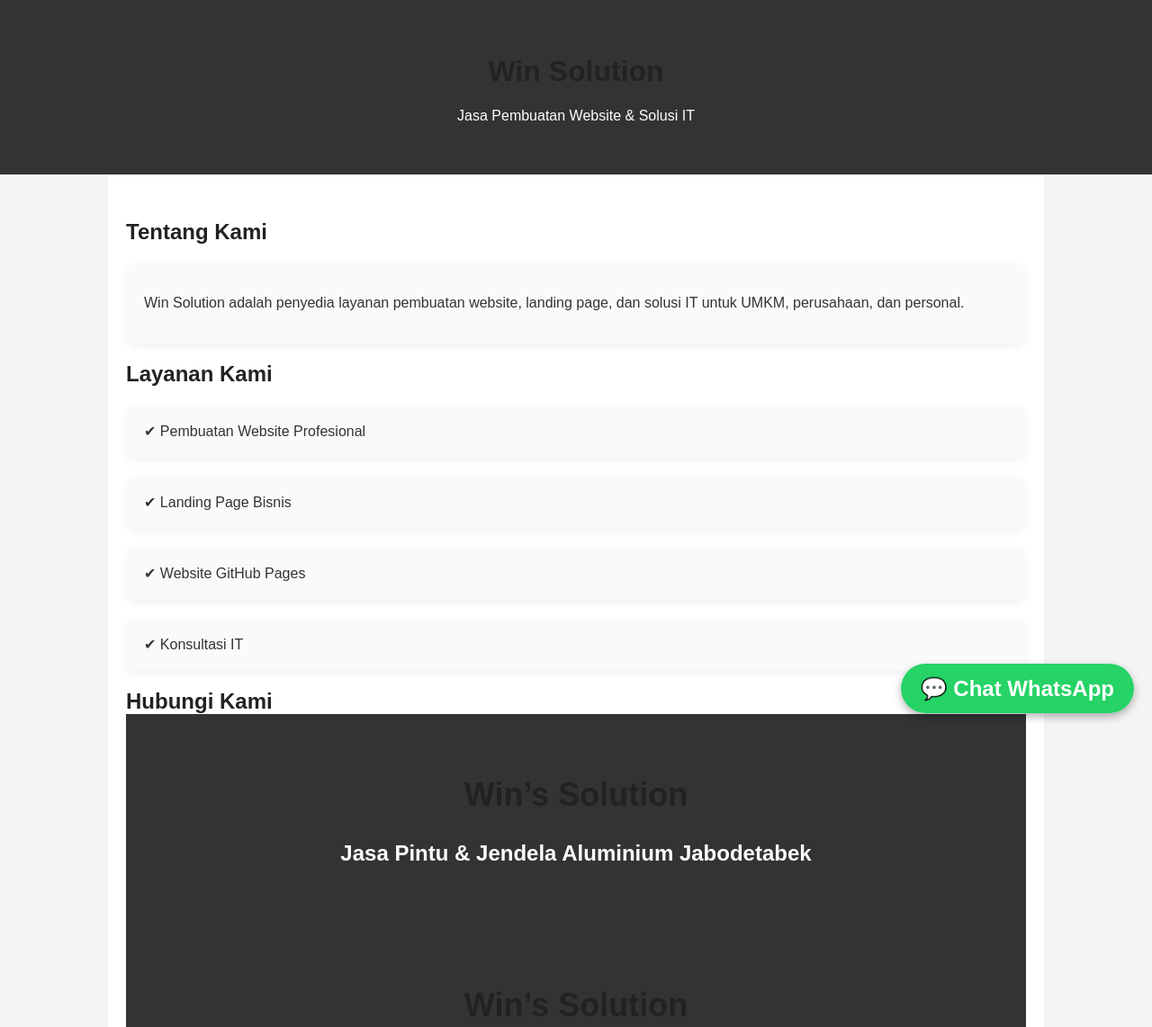
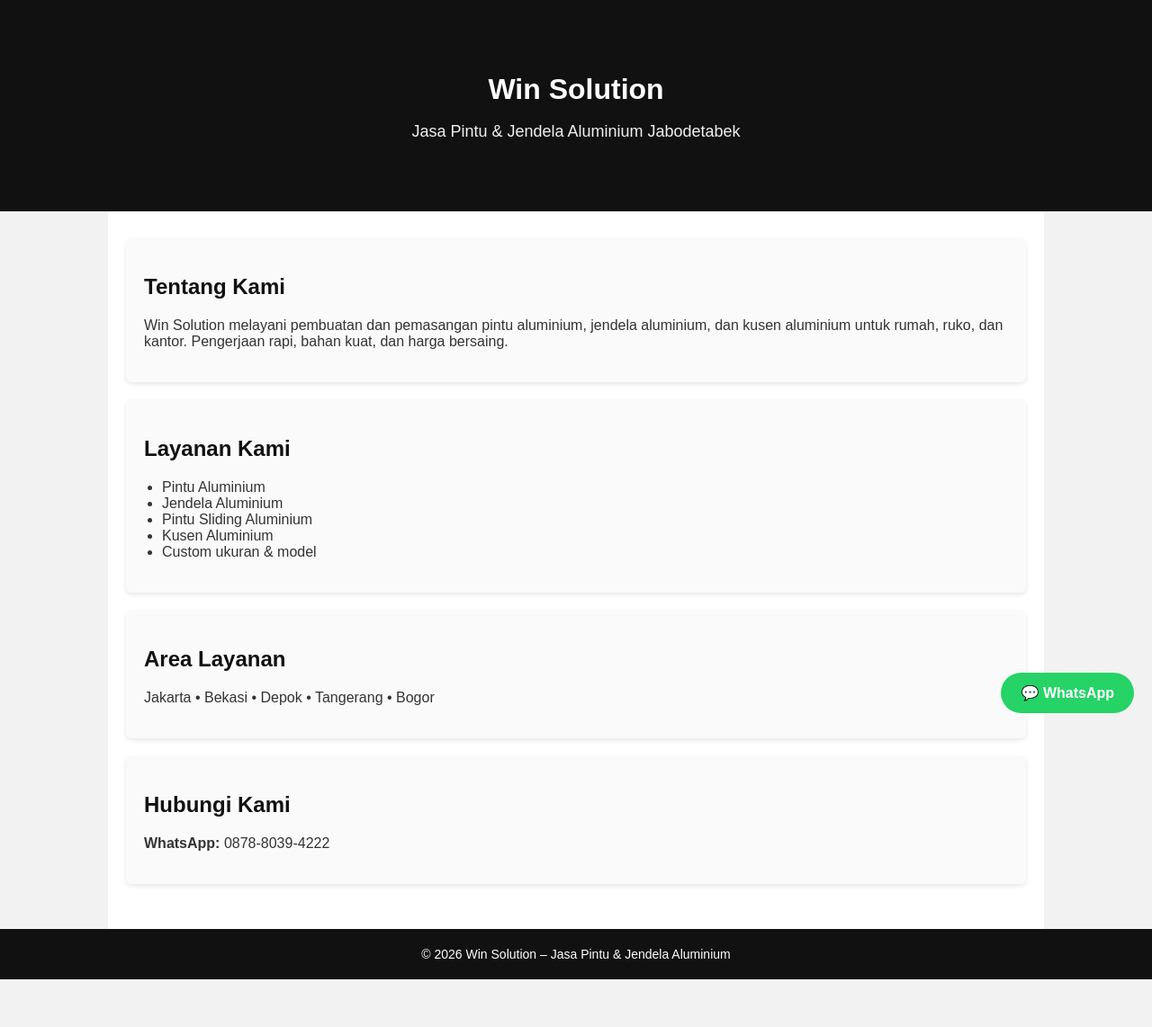
Before and after one commit to winardyhenggono100-beep/win-solution, a plain HTML site: page index.html in a window 1280 px wide. Shown: the top 1142 px of the page at 90% size. After the commit the page ends 1089 px from the top, so only its background shows below. Drawn offline with Linux system fonts and the light colour scheme.

Commit message:
Add files via upload

```diff
--- a/index.html
+++ b/index.html
@@ -1,77 +1,73 @@
-<!DOCTYPE html>
-<html lang="id">
-<head>
-    <meta charset="UTF-8">
-    <meta name="viewport" content="width=device-width, initial-scale=1.0">
-    <title>Win’s Solution | Pintu & Jendela Aluminium Jabodetabek</title>
-    <meta name="description" content="Win’s Solution melayani pembuatan pintu dan jendela aluminium custom di Jakarta, Bekasi, Depok, Tangerang, dan Bogor.">
-    <style>
-        body { margin:0; font-family:Arial; background:#f2f2f2; color:#333; }
-        header { background:#555; color:#fff; padding:25px; text-align:center; }
-        section { max-width:1000px; margin:auto; padding:30px 20px; }
-        .box { background:#fff; padding:20px; margin-bottom:20px; border-radius:6px; }
-        ul { padding-left:20px; }
-        .gallery { display:grid; grid-template-columns:repeat(auto-fit,minmax(150px,1fr)); gap:15px; }
-        .gallery img { width:100%; border-radius:5px; }
-        .cta { text-align:center; margin:40px 0; }
-        .cta a { background:#25D366; color:white; padding:15px 25px; text-decoration:none; font-size:18px; border-radius:5px; }
-        footer { background:#444; color:#fff; text-align:center; padding:20px; font-size:14px; }
-    </style>
 <!DOCTYPE html>
 <html lang="id">
 <head>
   <meta charset="UTF-8">
-  <title>Win Solution - Jasa Website & IT</title>
+
+  <title>Jasa Pintu & Jendela Aluminium Jabodetabek | Win Solution</title>
+
   <meta name="viewport" content="width=device-width, initial-scale=1.0">
-  <meta name="description" content="Win Solution melayani pembuatan website, landing page, dan solusi IT profesional.">
+
+  <meta name="description" content="Jasa pembuatan dan pemasangan pintu serta jendela aluminium Jabodetabek. Melayani Jakarta, Bekasi, Depok, Tangerang, Bogor. Hubungi 087880394222">
+
   <style>
     body {
       margin: 0;
-      font-family: Arial, Helvetica, sans-serif;
-      background: #f4f4f4;
+      font-family: Arial, sans-serif;
+      background: #f2f2f2;
+      color: #333;
     }
     header {
-      background: #1f2937;
-      color: white;
-      padding: 40px 20px;
+      background: #111;
+      color: #fff;
+      padding: 60px 20px;
       text-align: center;
     }
+    header h1 {
+      font-size: 32px;
+      margin-bottom: 10px;
+    }
+    header p {
+      font-size: 18px;
+      color: #f1f1f1;
+    }
     section {
-      padding: 40px 20px;
-      max-width: 900px;
+      max-width: 1000px;
       margin: auto;
-      background: white;
+      background: #fff;
+      padding: 30px 20px;
+    }
+    .box {
+      background: #fafafa;
+      padding: 20px;
+      margin-bottom: 20px;
+      border-radius: 6px;
+      box-shadow: 0 2px 5px rgba(0,0,0,0.1);
     }
     h2 {
-      color: #1f2937;
+      color: #111;
     }
-    .card {
-      background: #f9fafb;
-      padding: 20px;
-      border-radius: 10px;
-      margin-bottom: 20px;
-      box-shadow: 0 4px 8px rgba(0,0,0,0.05);
+    ul {
+      padding-left: 20px;
     }
     footer {
-      background: #1f2937;
-      color: white;
+      background: #111;
+      color: #fff;
       text-align: center;
       padding: 20px;
+      font-size: 14px;
     }
-    .wa-button {
+    .wa {
       position: fixed;
       bottom: 20px;
       right: 20px;
-      z-index: 9999;
     }
-    .wa-button a {
+    .wa a {
       background: #25D366;
-      color: white;
+      color: #fff;
       padding: 14px 22px;
       border-radius: 50px;
       text-decoration: none;
       font-weight: bold;
-      box-shadow: 0 4px 10px rgba(0,0,0,0.3);
     }
   </style>
 </head>
@@ -80,189 +76,16 @@
 
 <header>
   <h1>Win Solution</h1>
-  <p>Jasa Pembuatan Website & Solusi IT</p>
-</header>
-
-<section>
-  <h2>Tentang Kami</h2>
-  <div class="card">
-    <p>
-      Win Solution adalah penyedia layanan pembuatan website, landing page,
-      dan solusi IT untuk UMKM, perusahaan, dan personal.
-    </p>
-  </div>
-
-  <h2>Layanan Kami</h2>
-  <div class="card">✔ Pembuatan Website Profesional</div>
-  <div class="card">✔ Landing Page Bisnis</div>
-  <div class="card">✔ Website GitHub Pages</div>
-  <div class="card">✔ Konsultasi IT</div>
-
-  <h2>Hubungi Kami</h
-<!DOCTYPE html>
-<html lang="id">
-<head>
-  <meta charset="UTF-8">
-  <title>Jasa Pintu & Jendela Aluminium Jabodetabek | Win’s Solution</title>
-
-  <meta name="viewport" content="width=device-width, initial-scale=1.0">
-
-  <!-- SEO DESCRIPTION -->
-  <meta name="description" content="Win’s Solution melayani jasa pembuatan pintu dan jendela aluminium untuk Jakarta, Bekasi, Depok, Tangerang, dan Bogor. Rapi, kuat, dan harga bersaing.">
-
-  <!-- SEO KEYWORDS -->
-  <meta name="keywords" content="pintu aluminium jakarta, jendela aluminium bekasi, kusen aluminium depok, pintu sliding tangerang, jendela aluminium bogor">
-
-  <style>
-    body {
-      margin: 0;
-      font-family: Arial, Helvetica, sans-serif;
-      background: #f4f4f4;
-      color: #333;
-    }
-    header {
-      background: #555;
-      color: white;
-      padding: 40px 20px;
-      text-align: center;
-    }
-    section {
-      max-width: 1000px;
-      margin: auto;
-      background: white;
-      padding: 30px 20px;
-    }
-    h1, h2 {
-      color: #444;
-    }
-    .box {
-      background: #fafafa;
-      padding: 20px;
-      margin-bottom: 20px;
-      border-radius: 8px;
-      box-shadow: 0 2px 6px rgba(0,0,0,0.08);
-    }
-    ul {
-      padding-left: 20px;
-    }
-    footer {
-      background: #444;
-      color: white;
-      text-align: center;
-      padding: 20px;
-      font-size: 14px;
-    }
-    .wa-float {
-      position: fixed;
-      bottom: 20px;
-      right: 20px;
-      z-index: 9999;
-    }
-    .wa-float a {
-      background: #25D366;
-      color: white;
-      padding: 14px 22px;
-      border-radius: 50px;
-      text-decoration: none;
-      font-weight: bold;
-      box-shadow: 0 4px 10px rgba(0,0,0,0.3);
-    }
-  </style>
-</head>
-
-<body>
-
-<header>
-  <h1>Win’s Solution</h1>
-  <p>Jasa Pintu & Jendela Aluminium Jabodetabek</p>
-</header>
-<!DOCTYPE html>
-<html lang="id">
-<head>
-  <meta charset="UTF-8">
-
-  <title>Jasa Pintu & Jendela Aluminium Jabodetabek | Win’s Solution</title>
-
-  <meta name="viewport" content="width=device-width, initial-scale=1.0">
-
-  <meta name="description" content="Win’s Solution melayani pembuatan dan pemasangan pintu serta jendela aluminium di Jakarta, Bekasi, Depok, Tangerang, dan Bogor. Rapi, kuat, dan harga bersaing. Hubungi 087880394222">
-
-  <meta name="keywords" content="pintu aluminium jakarta, jendela aluminium bekasi, kusen aluminium depok, pintu sliding tangerang, jasa aluminium bogor">
-
-  <style>
-    body {
-      margin: 0;
-      font-family: Arial, sans-serif;
-      background: #f4f4f4;
-      color: #333;
-    }
-    header {
-      background: #333;
-      color: #fff;
-      padding: 40px 20px;
-      text-align: center;
-    }
-    section {
-      max-width: 1000px;
-      margin: auto;
-      background: #fff;
-      padding: 30px 20px;
-    }
-    h1, h2 {
-      color: #222;
-    }
-    .box {
-      background: #fafafa;
-      padding: 20px;
-      margin-bottom: 20px;
-      border-radius: 8px;
-      box-shadow: 0 2px 6px rgba(0,0,0,0.08);
-    }
-    ul {
-      padding-left: 20px;
-    }
-    footer {
-      background: #333;
-      color: white;
-      text-align: center;
-      padding: 20px;
-      font-size: 14px;
-    }
-    .wa {
-      position: fixed;
-      bottom: 20px;
-      right: 20px;
-      z-index: 9999;
-    }
-    .wa a {
-      background: #25D366;
-      color: white;
-      padding: 14px 22px;
-      border-radius: 50px;
-      text-decoration: none;
-      font-weight: bold;
-      box-shadow: 0 4px 10px rgba(0,0,0,0.3);
-    }
-  </style>
-</head>
-
-<body>
-
-<header>
-  <h1>Win’s Solution</h1>
   <p>Jasa Pintu & Jendela Aluminium Jabodetabek</p>
 </header>
 
 <section>
 
   <div class="box">
-    <h2>Spesialis Aluminium</h2>
+    <h2>Tentang Kami</h2>
     <p>
-      Win’s Solution melayani pembuatan dan pemasangan
-      pintu aluminium, jendela aluminium, dan kusen aluminium
-      untuk rumah, ruko, kantor, dan bangunan lainnya.
-    </p>
-    <p>
+      Win Solution melayani pembuatan dan pemasangan pintu aluminium,
+      jendela aluminium, dan kusen aluminium untuk rumah, ruko, dan kantor.
       Pengerjaan rapi, bahan kuat, dan harga bersaing.
     </p>
   </div>
@@ -279,32 +102,25 @@
   </div>
 
   <div class="box">
-    <h2>Melayani Area</h2>
+    <h2>Area Layanan</h2>
     <p>
-      Jakarta • Bekasi • Depok • Tangerang • Bogor <br>
-      (Jabodetabek)
+      Jakarta • Bekasi • Depok • Tangerang • Bogor
     </p>
   </div>
 
   <div class="box">
     <h2>Hubungi Kami</h2>
-    <p>
-      Konsultasi & survey GRATIS.<br>
-      Hubungi kami melalui WhatsApp:
-    </p>
-    <p><b>0878-8039-4222</b></p>
+    <p><b>WhatsApp:</b> 0878-8039-4222</p>
   </div>
 
 </section>
 
 <footer>
-  © 2026 Win’s Solution – Jasa Pintu & Jendela Aluminium Jabodetabek
+  © 2026 Win Solution – Jasa Pintu & Jendela Aluminium
 </footer>
 
 <div class="wa">
-  <a href="https://wa.me/6287880394222" target="_blank">
-    💬 Chat WhatsApp
-  </a>
+  <a href="https://wa.me/6287880394222" target="_blank">💬 WhatsApp</a>
 </div>
 
 </body>
```
